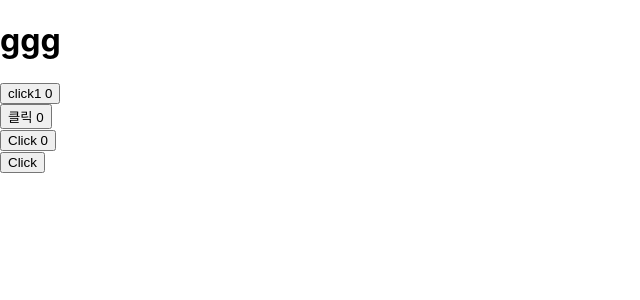
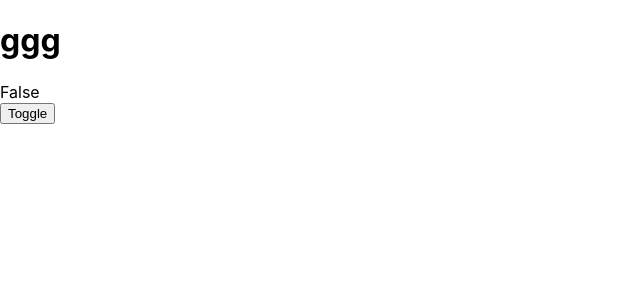
Before and after one commit to suleun/react, a React (Create React App) app in the folder cozy/: page / in a window 1280 px wide. Shown: the top 300 px of the page, without its empty margins (0-640 px from the left). Built offline with nearby package versions, Linux system fonts and the light colour scheme.

Commit message:
조건부 렌더링

```diff
--- a/cozy/src/App.js
+++ b/cozy/src/App.js
@@ -1,26 +1,31 @@
-import React, { useState } from "react";
+import React, { useEffect, useState } from "react";
 import Counter from './components/Counter'
 
 function App() {
 
-  const [buttonName, setButtonName] = useState('클릭');
+  const [condition, setCondition] = useState(false);
 
-  const clickButton = () =>{
-    setButtonName('click');
+  const toggle = () =>{
+    setCondition(!condition);
   }
+
+  useEffect(()=>{
+    console.log(condition);
+  }, [condition])
+
+  const renderCondition = condition
+  ? 'True'
+  : 'False'
+
 
   return (
     <div className="App">
-    <h1>ggg</h1>
+      <h1>ggg</h1>
+      <div>
+        {renderCondition}
+      </div>
 
-    <Counter click="click1"/>
-
-    <Counter click={buttonName}/>
-
-    <Counter/>
-
-    <button onClick={clickButton}>Click</button>
-
+      <button onClick={toggle}>Toggle</button>
     </div>
   );
 }
```
